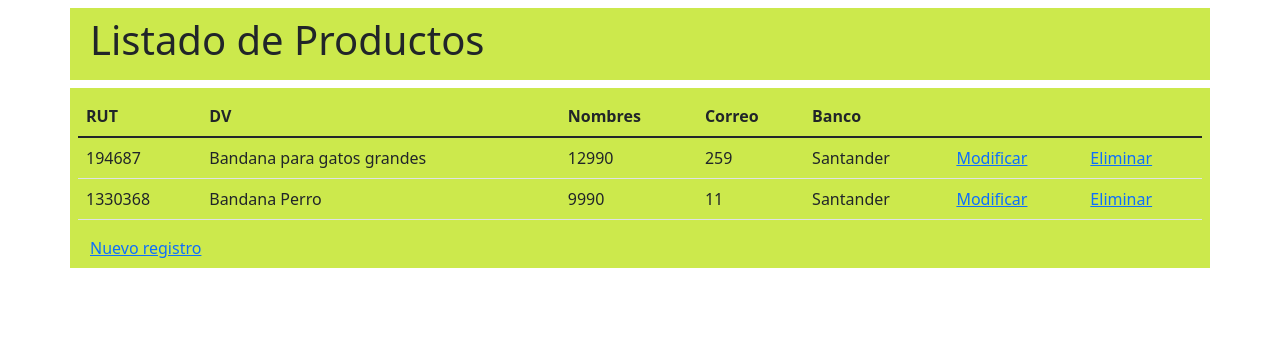
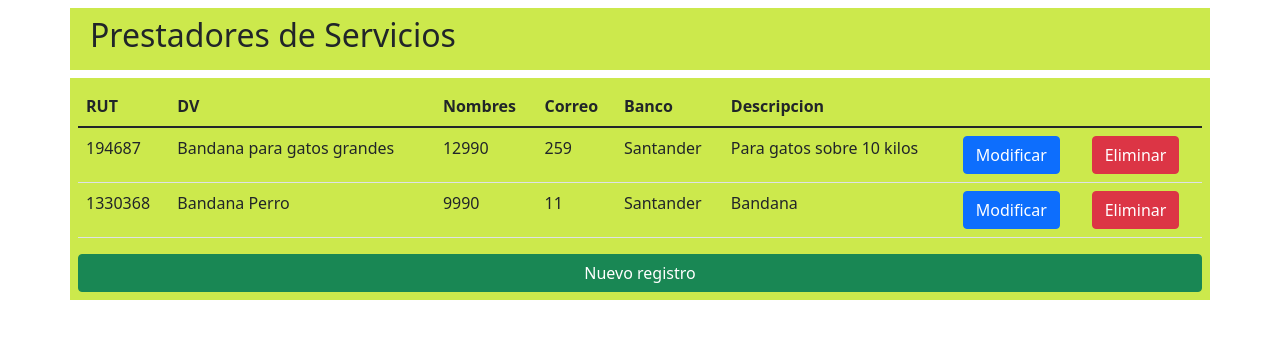
Before and after one commit to PiaTrujillo/Evaluacion4, a Django app: page /productos.html in a window 1280 px wide. Shown: the part 56-395 px from the top of the page. Run offline with Django 4.2, Linux system fonts and the light colour scheme; data comes from the database, SQL or seed files in the repository; both versions use the stored data as it was after the commit.

Commit message:
modificacion links a botones

```diff
--- a/Proyecto_Final/core/templates/core/productos.html
+++ b/Proyecto_Final/core/templates/core/productos.html
@@ -78,7 +78,7 @@
 
   <div class="container-lg" style="background-color: rgba(191, 228, 29, 0.788)">
     <div class="row align-items-center mt-2 p-2">
-        <h1>Listado de Productos</h1>
+        <h2>Prestadores de Servicios</h2>
     </div>
   </div>
 
@@ -93,6 +93,7 @@
                   <th scope="col">Nombres</th> <!--Se cambia de Precio a Nombres-->
                   <th scope="col">Correo</th> <!--Se cambia de Stock a Correo-->
                   <th scope="col">Banco</th>  <!--Se cambia de Categoría a Banco-->
+                  <th scope="col">Descripcion</th>
                 </tr>
               </thead>
                 <tbody>
@@ -103,13 +104,14 @@
                     <td>{{prod.precio}}</td>
                     <td>{{prod.stock}}</td>
                     <td>{{prod.categoria.nombreCategoria}}</td>
-                    <td><a href="{% url 'form_mod_producto' prod.sku %}">Modificar</a></td>
-                    <td><a href="{% url 'form_del_producto' prod.sku %}">Eliminar</a></td>
+                    <td>{{prod.descripcion}}</td>
+                    <td><a class="btn btn-primary" href="{% url 'form_mod_producto' prod.sku %}" role="button">Modificar</a></td>
+                    <td><a class="btn btn-danger" href="{% url 'form_del_producto' prod.sku %}" role="button">Eliminar</a></td>
                   </tr>
                   {% endfor %}
                 </tbody>
             </table>
-            <a href="{% url 'form_producto' %}">Nuevo registro</a>
+            <a class="btn btn-success" href="{% url 'form_producto' %}" role="button">Nuevo registro</a>
         </div>
     </div>
 
```
Also changed, not shown: Proyecto_Final/db.sqlite3.
